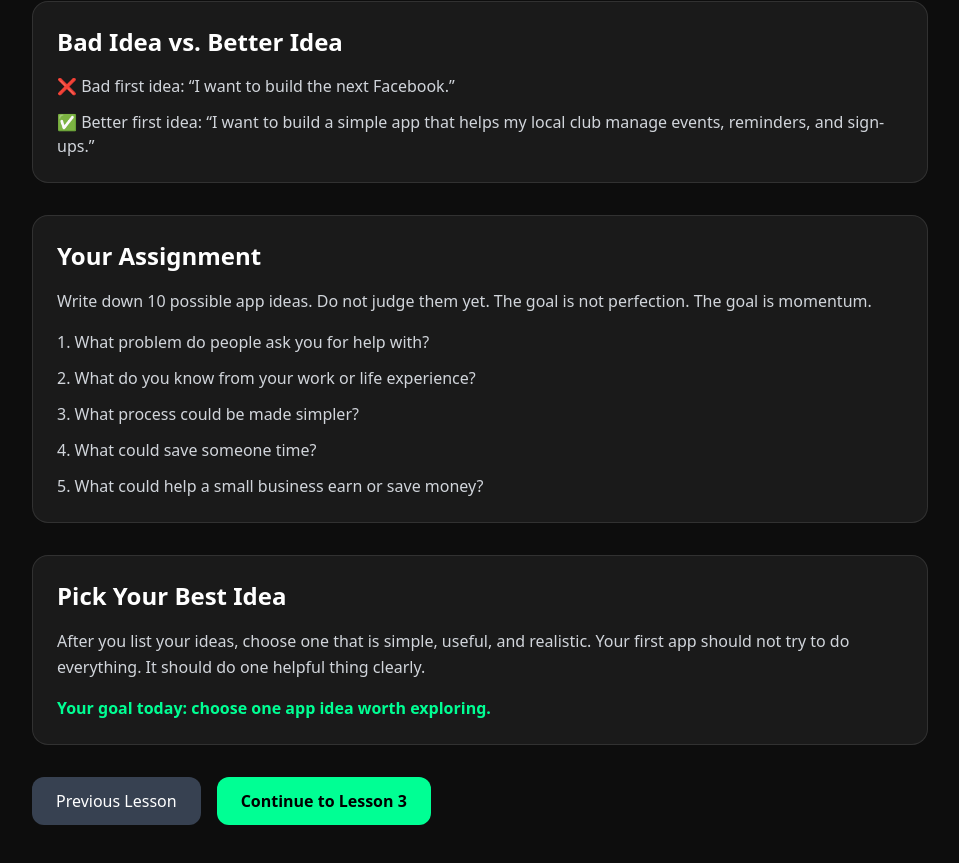
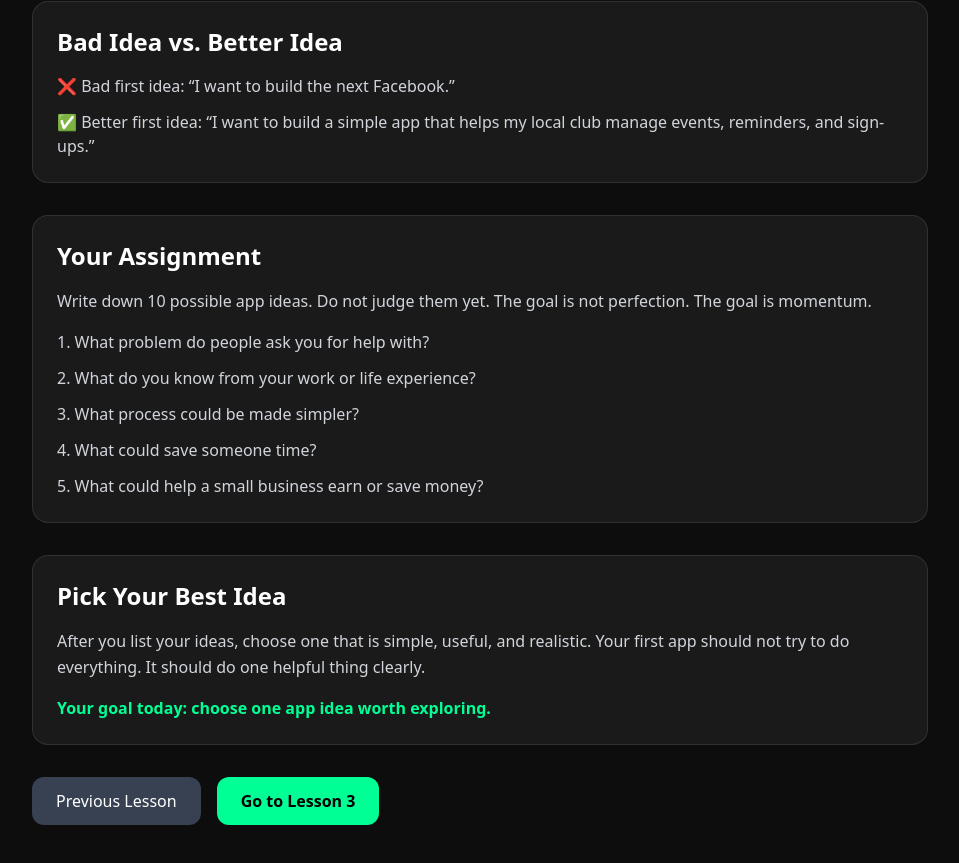
Before and after one commit to myapptly/apptly-website, a Next.js app: page /lesson-2 in a window 1280 px wide. Shown: the part 757-1620 px from the top of the page, without its empty margins (160-1119 px from the left). Built offline with nearby package versions, Linux system fonts and the light colour scheme.

Commit message:
Add lesson 2 next button

```diff
--- a/app/lesson-2/page.tsx
+++ b/app/lesson-2/page.tsx
@@ -77,14 +77,14 @@ export default function Lesson2() {
         </div>
 
         <div className="flex flex-wrap gap-4">
-          <a href="/lesson-1" className="bg-gray-700 px-6 py-3 rounded-xl">
-            Previous Lesson
-          </a>
+  <a href="/lesson-1" className="bg-gray-700 px-6 py-3 rounded-xl">
+    Previous Lesson
+  </a>
 
-          <a href="/lesson-3" className="bg-[#00FF94]  text-black font-bold px-6 py-3 rounded-xl">
-            Continue to Lesson 3
-          </a>
-        </div>
+  <a href="/lesson-3" className="bg-[#00FF94] text-black font-bold px-6 py-3 rounded-xl">
+    Go to Lesson 3
+  </a>
+</div>
       </section>
     </main>
   );
```
